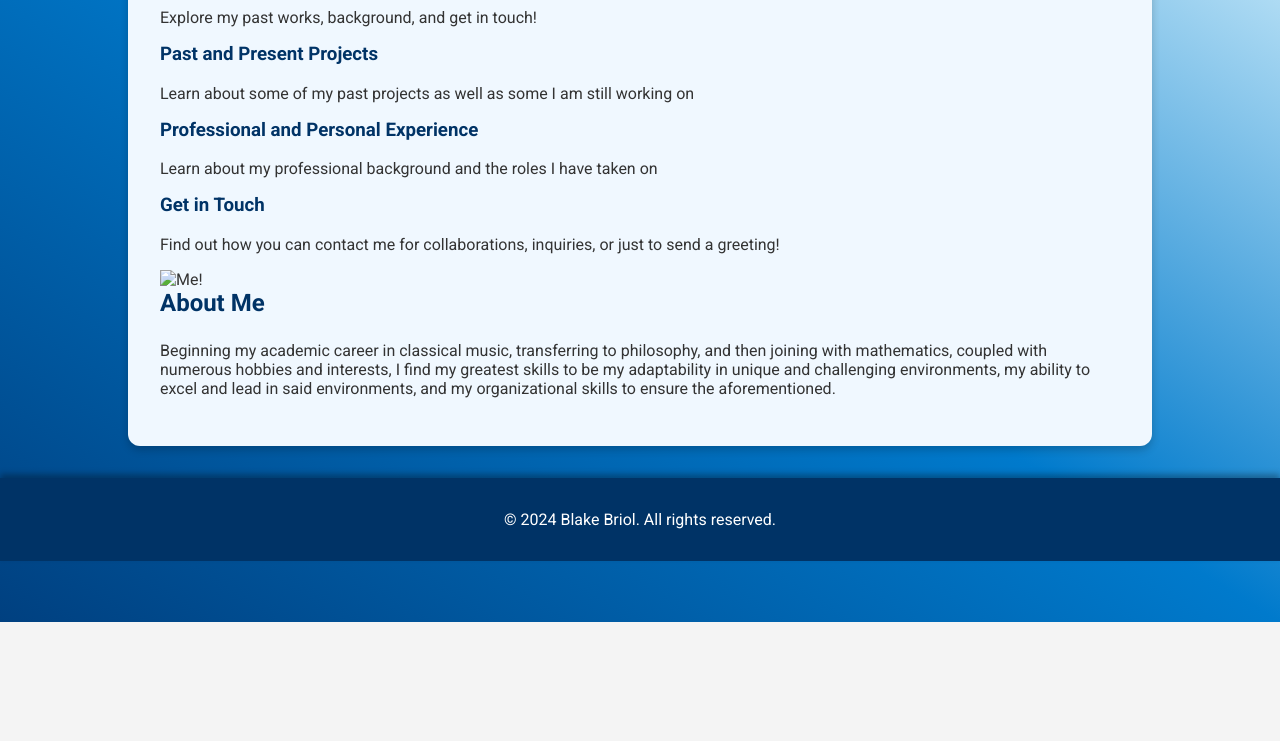
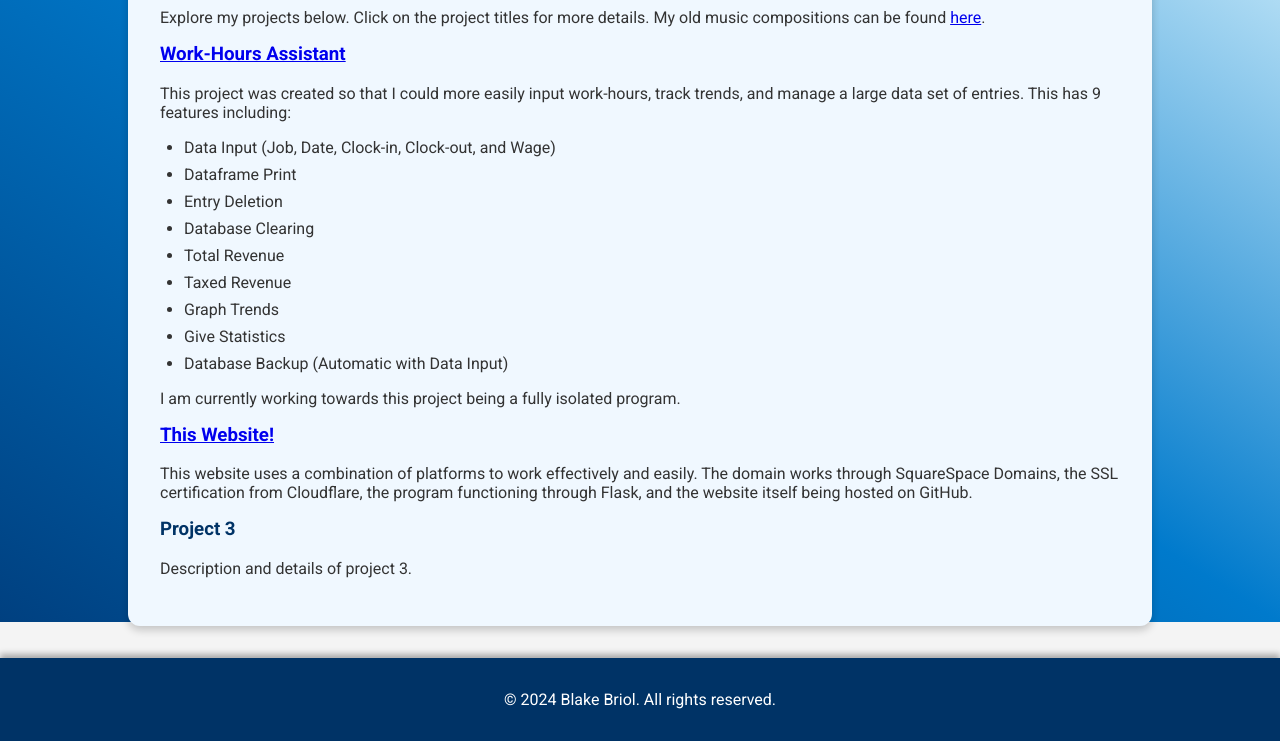
Before and after one commit to BlakeBriol/BlakeBriol.github.io, a plain HTML site: page pages/test.html in a window 1280 px wide. Shown: the part 178-919 px from the top of the page. Before the commit the page ends 800 px from the top, so only its background shows below. Drawn offline with Linux system fonts and the light colour scheme; files whose address does not match are found by name.

Commit message:
Update test.html

```diff
--- a/pages/test.html
+++ b/pages/test.html
@@ -3,12 +3,13 @@
 <head>
     <meta charset="UTF-8">
     <meta name="viewport" content="width=device-width, initial-scale=1.0">
-    <meta name="description" content="Welcome to Blake Briol's personal website. Explore projects, experience, and contact information.">
-    <meta name="keywords" content="Blake Briol, projects, resume, contact">
-    <title>Home - Blake Briol</title>
+    <meta name="description" content="Explore Blake Briol's projects and work history.">
+    <meta name="keywords" content="Blake Briol, projects, portfolio, work">
+    <title>Projects - Blake Briol</title>
     <link href="https://fonts.googleapis.com/css2?family=Roboto:wght@400;700&display=swap" rel="stylesheet">
     <link rel="icon" href="favicon.ico" type="image/x-icon">
     <link rel="stylesheet" href="style.css"> <!-- Linked CSS file -->
+
 </head>
 <body>
     <header>
@@ -18,43 +19,44 @@
                 <img src="favicon.ico" alt="Logo">
             </div>
             <nav>
-                <a href="index.html">Home</a>
-                <a href="resume.html">Resume</a>
-                <a href="projects.html">Projects</a>
-                <a href="contact.html">Contact</a>
+                <a href="/">Home</a>
+                <a href="/resume">Resume</a>
+                <a href="/projects">Projects</a>
+                <a href="/contact">Contact</a>
             </nav>
         </div>
     </header>
 
     <div class="container">
-        <section class="hero">
-            <h2>Welcome to My Website</h2>
-            <p>Explore my past works, background, and get in touch!</p>
-        </section>
-
-        <section class="feature">
-            <div class="feature-card">
-                <h3>Past and Present Projects</h3>
-                <p>Learn about some of my past projects as well as some I am still working on</p>
+        <section id="projects">
+            <h2>Projects</h2>
+            <p>Explore my projects below. Click on the project titles for more details. My old music compositions can be found <a href="music.html">here</a>.</p>
+            <div class="project-card">
+                <h3><a href="https://github.com/BlakeBriol/Work_Assistant" target="_blank">Work-Hours Assistant</a></h3>
+                <p>This project was created so that I could more easily input work-hours, track trends, and manage a large data set of entries. This has 9 features including:</p>
+                <ul>
+                    <li>Data Input (Job, Date, Clock-in, Clock-out, and Wage)</li>
+                    <li>Dataframe Print</li>
+                    <li>Entry Deletion</li>
+                    <li>Database Clearing</li>
+                    <li>Total Revenue</li>
+                    <li>Taxed Revenue</li>
+                    <li>Graph Trends</li>
+                    <li>Give Statistics</li>
+                    <li>Database Backup (Automatic with Data Input)</li>
+                </ul>
+                <p>I am currently working towards this project being a fully isolated program.</p>
             </div>
-            <div class="feature-card">
-                <h3>Professional and Personal Experience</h3>
-                <p>Learn about my professional background and the roles I have taken on</p>
+            <div class="project-card">
+                <h3><a href="https://BlakeBriol.com" target="_blank" class="website-link">This Website!</a></h3>
+                <p>This website uses a combination of platforms to work effectively and easily. The domain works through
+                SquareSpace Domains, the SSL certification from Cloudflare, the program functioning through Flask, and the website
+                itself being hosted on GitHub.</p>
             </div>
-            <div class="feature-card">
-                <h3>Get in Touch</h3>
-                <p>Find out how you can contact me for collaborations, inquiries, or just to send a greeting!</p>
+            <div class="project-card">
+                <h3>Project 3</h3>
+                <p>Description and details of project 3.</p>
             </div>
-        </section>
-
-        <section class="about-me">
-            <img src="HeadS.png" alt="Me!">
-            <h2>About Me</h2>
-            <p>
-               Beginning my academic career in classical music, transferring to philosophy, and then joining with mathematics, coupled with numerous hobbies and
-               interests, I find my greatest skills to be my adaptability in unique and challenging environments, my ability to excel and lead in said
-               environments, and my organizational skills to ensure the aforementioned.
-            </p>
         </section>
     </div>
 
```
